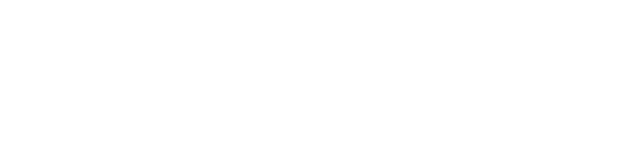
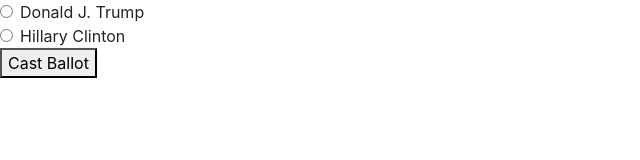
Before and after one commit to Subhanc/Block-Vote, a website: page Blockchain.io/redo.html in a window 1280 px wide. Shown: the whole page, without its empty margins (0-640 px from the left). Drawn offline with nearby package versions, Linux system fonts and the light colour scheme.

Commit message:
Added node and created basic form

```diff
--- a/Blockchain.io/redo.html
+++ b/Blockchain.io/redo.html
@@ -9,5 +9,19 @@
 	<link rel="stylesheet" href="https://use.fontawesome.com/releases/v5.2.0/css/all.css" integrity="sha384-hWVjflwFxL6sNzntih27bfxkr27PmbbK/iSvJ+a4+0owXq79v+lsFkW54bOGbiDQ"crossorigin="anonymous">
 </head>
 <body>
-
+    <form>
+		<div class="form-check">
+			<input class="form-check-input" type="radio" name="exampleRadios" id="exampleRadios1" value="option1">
+			<label class="form-check-label" for="exampleRadios1">
+				Donald J. Trump
+			</label>
+		</div>
+		<div class="form-check">
+			<input class="form-check-input" type="radio" name="exampleRadios" id="exampleRadios2" value="option1">
+			<label class="form-check-label" for="exampleRadios2">
+				Hillary Clinton
+			</label>
+		</div>
+		<button type="submit">Cast Ballot</button>
+	</form>
 </body>
```
Also changed, not shown: Blockchain.io/package.json (added, +11 -0 lines), package.json (deleted, +0 -19 lines), Blockchain.io/app.js (added), app.js (deleted).
